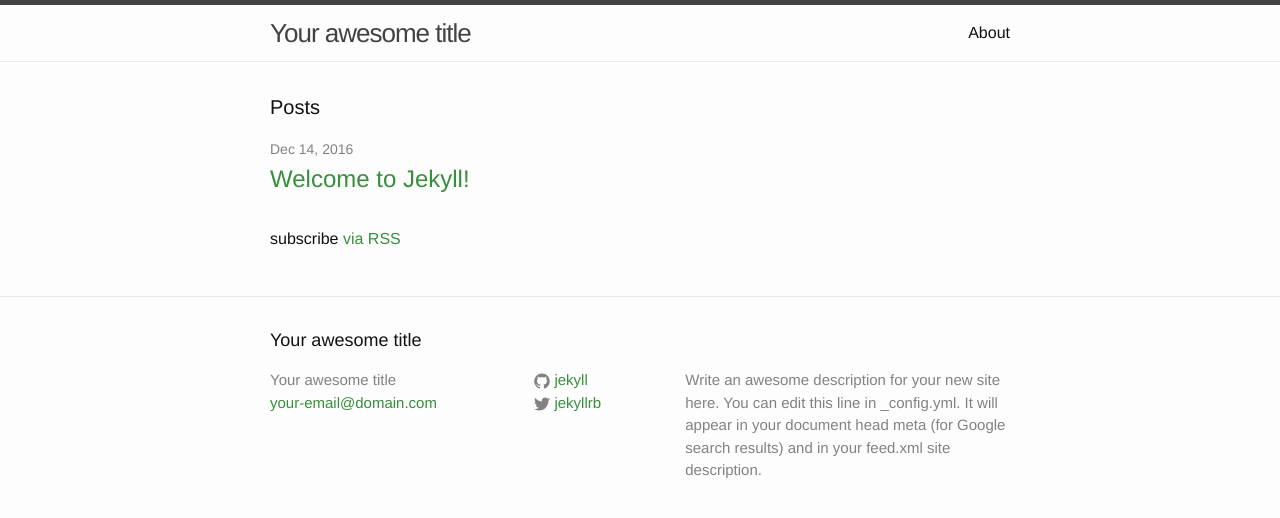
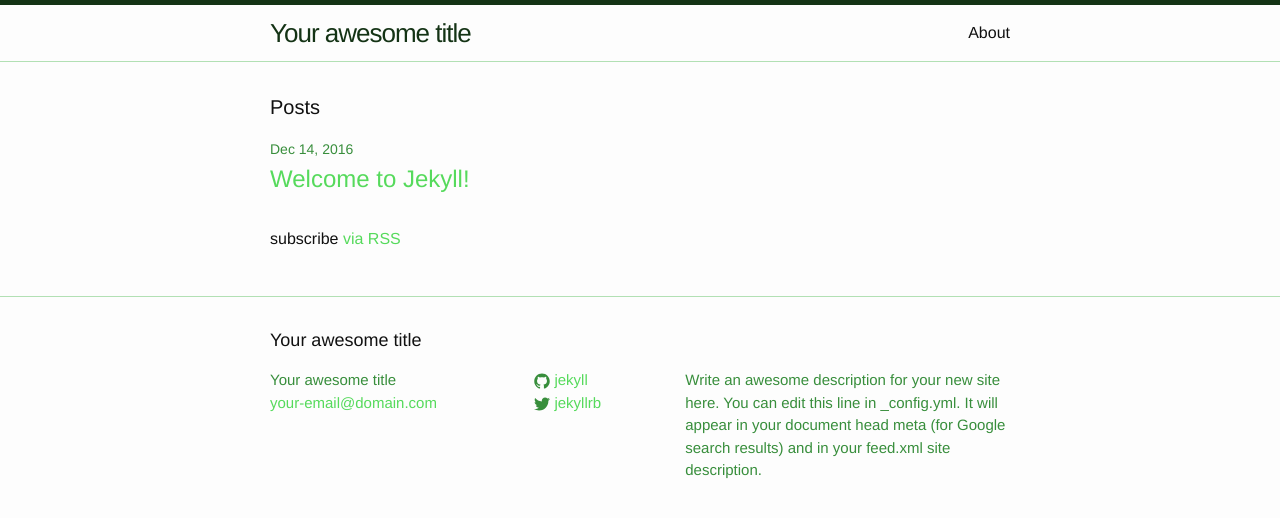
Before and after one commit to juanblas09/eeso521, a Jekyll site: the page built from index.html, in a window 1280 px wide. Shown: the top 518 px of the page. Built offline with Jekyll 4.4.1, drawn with Linux system fonts in a browser that asks for light colours.

Commit message:
Update main.scss

```diff
--- a/css/main.scss
+++ b/css/main.scss
@@ -16,9 +16,9 @@ $spacing-unit:     30px;
 
 $text-color:       #111;
 $background-color: #fdfdfd;
-$brand-color:      #388e3c;
+$brand-color:      #56DA5C;
 
-$grey-color:       #828282;
+$grey-color:       #388E3C;
 $grey-color-light: lighten($grey-color, 40%);
 $grey-color-dark:  darken($grey-color, 25%);
 
```
